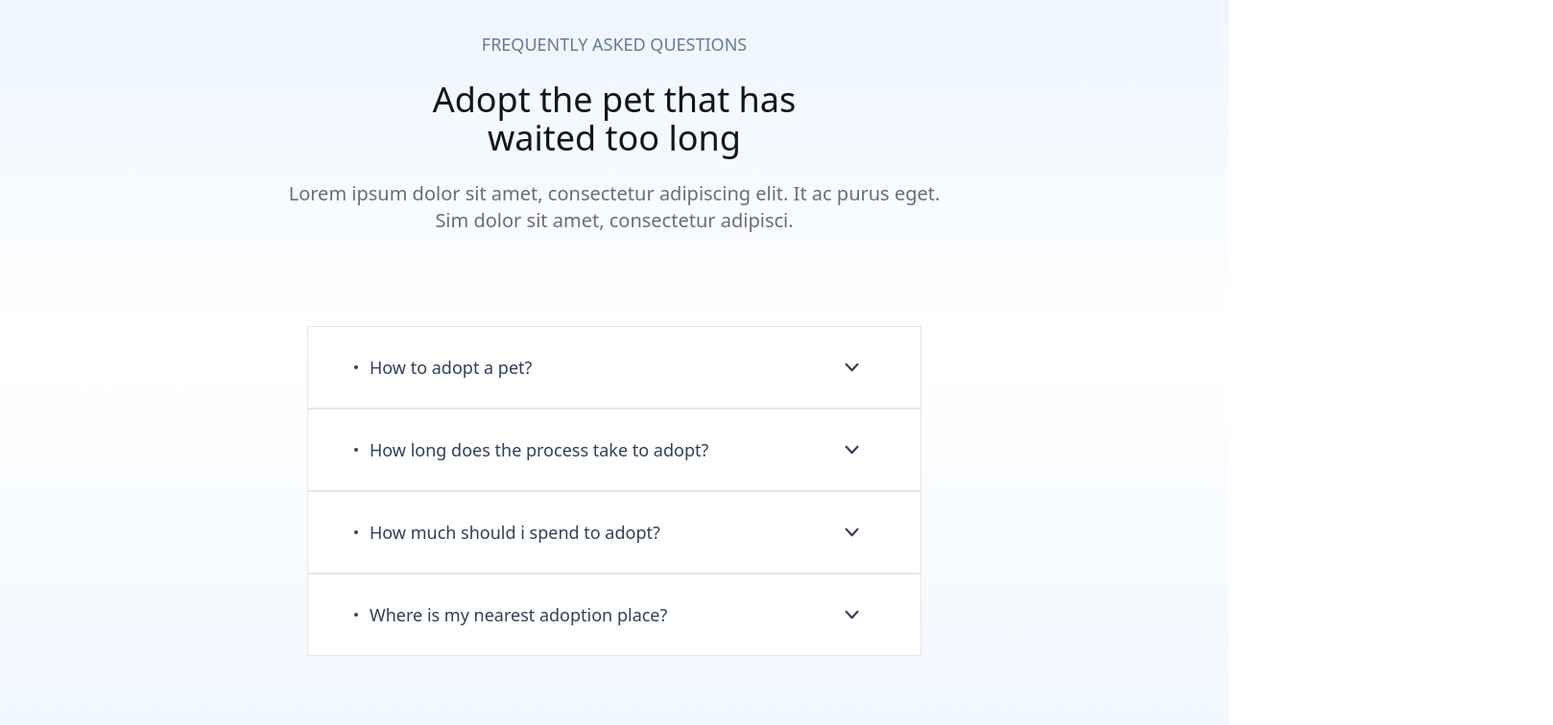
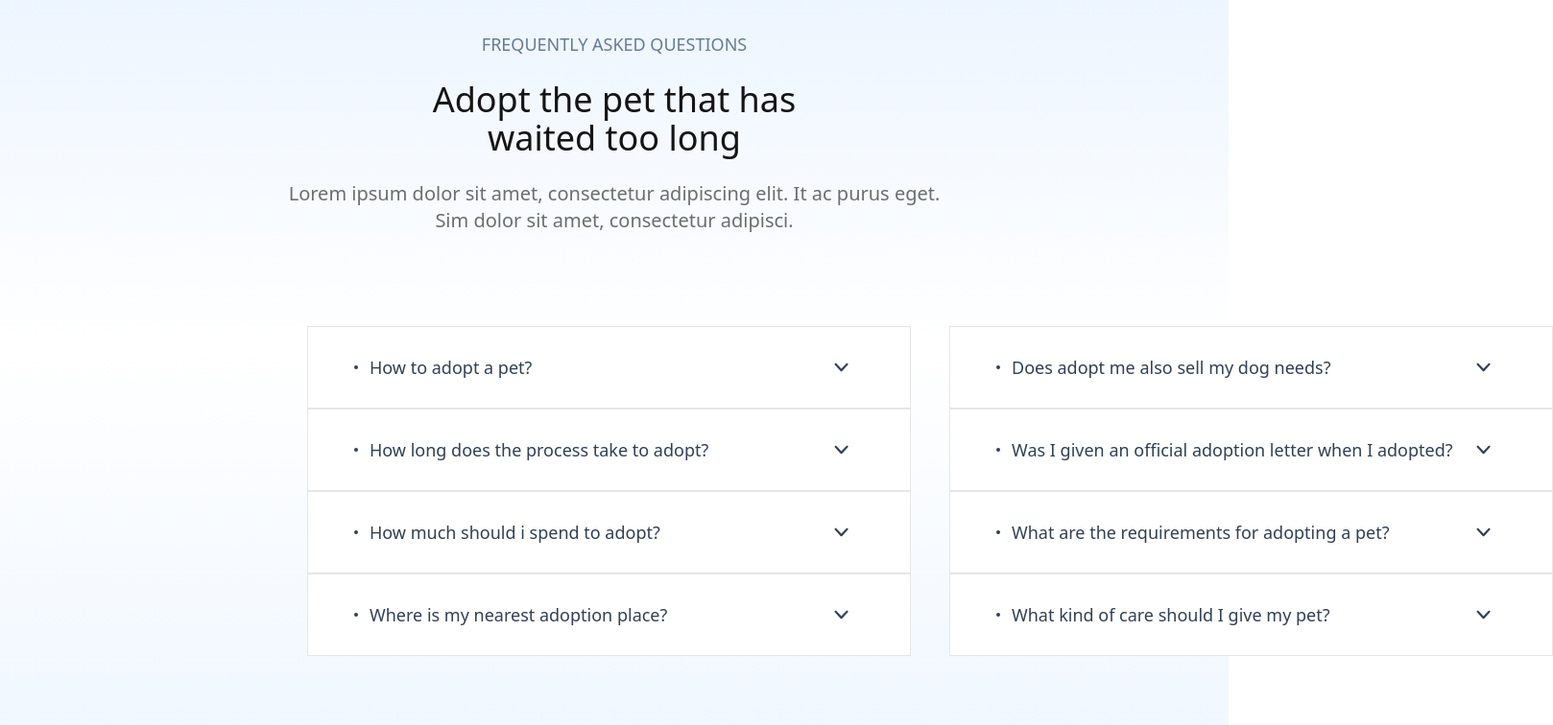
Before and after one commit to anwsaif/adoptme-landing-page, a React (Vite) app: page / in a window 1280 px wide. Shown: the part 2618-3374 px from the top of the page at 96% size, 1618 px wide, since content can reach past the window. Built offline with nearby package versions, Linux system fonts and the light colour scheme.

Commit message:
fix: make the faqs more readable

```diff
--- a/src/sections/Footer.jsx
+++ b/src/sections/Footer.jsx
@@ -1,5 +1,20 @@
 import React from 'react'
 import MainText from '../ui/MainText'
+
+const faqs = [
+  [
+    ['How to adopt a pet?', 'Lorem ipsum dolor sit amet consectetur adipisicing elit. Repellat dolore consequatur temporibus neque dicta laboriosam '],
+    ['How long does the process take to adopt?', 'Lorem ipsum dolor sit amet consectetur adipisicing elit. Nam, quaerat.'],
+    ['How much should i spend to adopt?', 'Lorem ipsum dolor sit amet consectetur adipisicing elit. Debitis reprehenderit rem consequuntur, doloremque dolores aut?'],
+    ['Where is my nearest adoption place?', 'Lorem, ipsum dolor sit amet consectetur adipisicing elit. Consectetur nihil qui hic ullam blanditiis perspiciatis vero, mollitia ipsam.']
+  ],
+  [
+    ['Does adopt me also sell my dog needs?', 'Lorem ipsum dolor sit amet, qui minim labore adipisicing minim sint cillum sint consectetur cupidatat.'],
+    ['Was I given an official adoption letter when I adopted?', 'Lorem, ipsum dolor sit amet consectetur adipisicing elit. Eveniet, voluptatibus.'],
+    ['What are the requirements for adopting a pet?', 'Lorem ipsum dolor sit amet consectetur adipisicing elit. Quibusdam, reprehenderit eligendi?'],
+    ['What kind of care should I give my pet?', 'Lorem ipsum dolor sit amet consectetur adipisicing elit. Repellendus veniam consequuntur impedit nostrum. Id amet autem nobis.']
+  ]
+]
 
 function Footer() {
   return (
@@ -12,33 +27,18 @@ function Footer() {
           className='items-center text-center'
         />
         <div className="flex w-full gap-x-5 lg:w-1/2 lg:gap-x-10">
-          <ul className="w-full lg:min-w-[629px]">
-            <li>
-              <details>
-                <summary className=''>How to adopt a pet?
-                </summary>
-                <p>Lorem ipsum dolor sit amet consectetur adipisicing elit. Repellat dolore consequatur temporibus neque dicta laboriosam </p>
-              </details>
-            </li>
-            <li>
-              <details>
-                <summary>How long does the process take to adopt?</summary>
-                <p>Lorem ipsum dolor sit amet consectetur adipisicing elit. Nam, quaerat.</p>
-              </details>
-            </li>
-            <li>
-              <details>
-                <summary>How much should i spend to adopt?</summary>
-                <p>Lorem ipsum dolor sit amet consectetur adipisicing elit. Debitis reprehenderit rem consequuntur, doloremque dolores aut?</p>
-              </details>
-            </li>
-            <li>
-              <details>
-                <summary>Where is my nearest adoption place?</summary>
-                <p>Lorem, ipsum dolor sit amet consectetur adipisicing elit. Consectetur nihil qui hic ullam blanditiis perspiciatis vero, mollitia ipsam.</p>
-              </details>
-            </li>
-          </ul>
+          {faqs.map((data) => {
+            return <ul className="w-full lg:min-w-[629px]">
+              {data.map((q) => {
+                return <li>
+                  <details>
+                    <summary>{q[0]}</summary>
+                    <p>{q[1]}</p>
+                  </details>
+                </li>
+              })}
+            </ul>
+          })}
         </div>
       </div>
     </footer>
```
